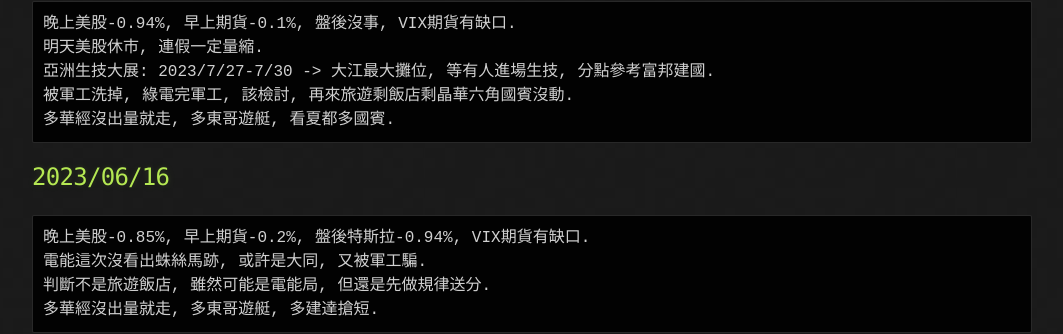
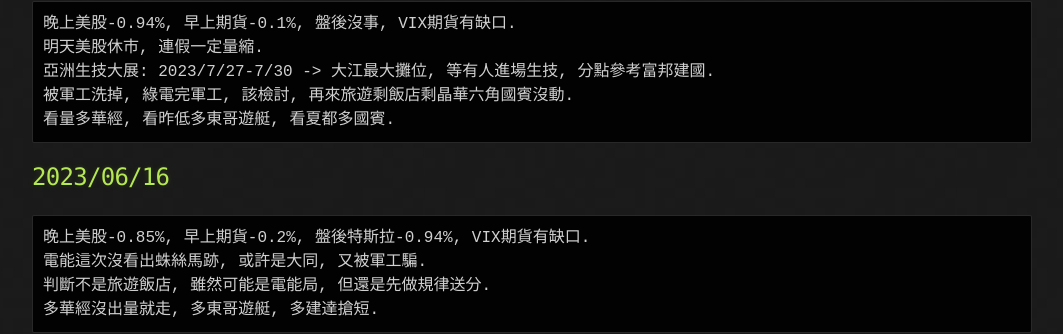
Before and after one commit to lepg5487/Stock_God, a Jekyll site: the page built from index.md, in a window 1280 px wide and 900 px high, scrolled down 460 px. Shown: the part 245-579 px from the top of the window, without its empty margins (108-1171 px from the left). Built offline with Jekyll 4.4.1, drawn with Linux system fonts in a browser that asks for light colours; our own code applies the rules of GitHub Pages for plain Markdown files.

Commit message:
Update index.md

````diff
--- a/index.md
+++ b/index.md
@@ -27,7 +27,7 @@
 明天美股休市, 連假一定量縮.
 亞洲生技大展: 2023/7/27-7/30 -> 大江最大攤位, 等有人進場生技, 分點參考富邦建國.
 被軍工洗掉, 綠電完軍工, 該檢討, 再來旅遊剩飯店剩晶華六角國賓沒動.
-多華經沒出量就走, 多東哥遊艇, 看夏都多國賓.
+看量多華經, 看昨低多東哥遊艇, 看夏都多國賓.
 ```
 
 ## 2023/06/16
````
